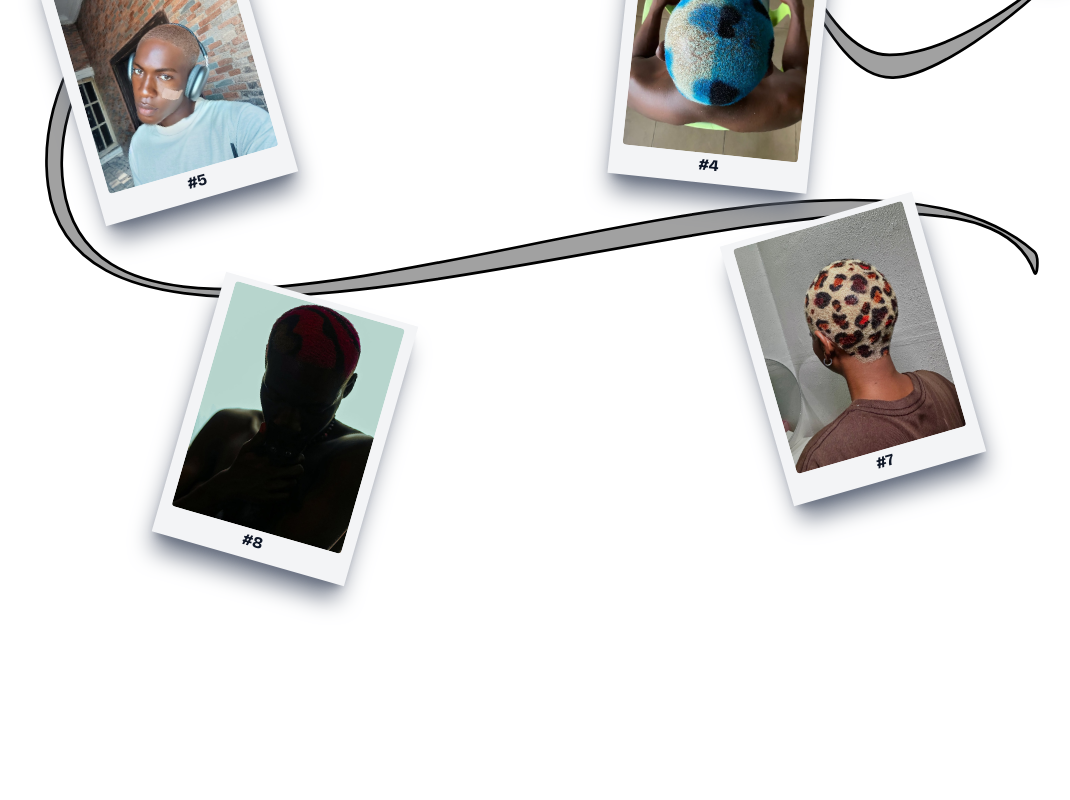
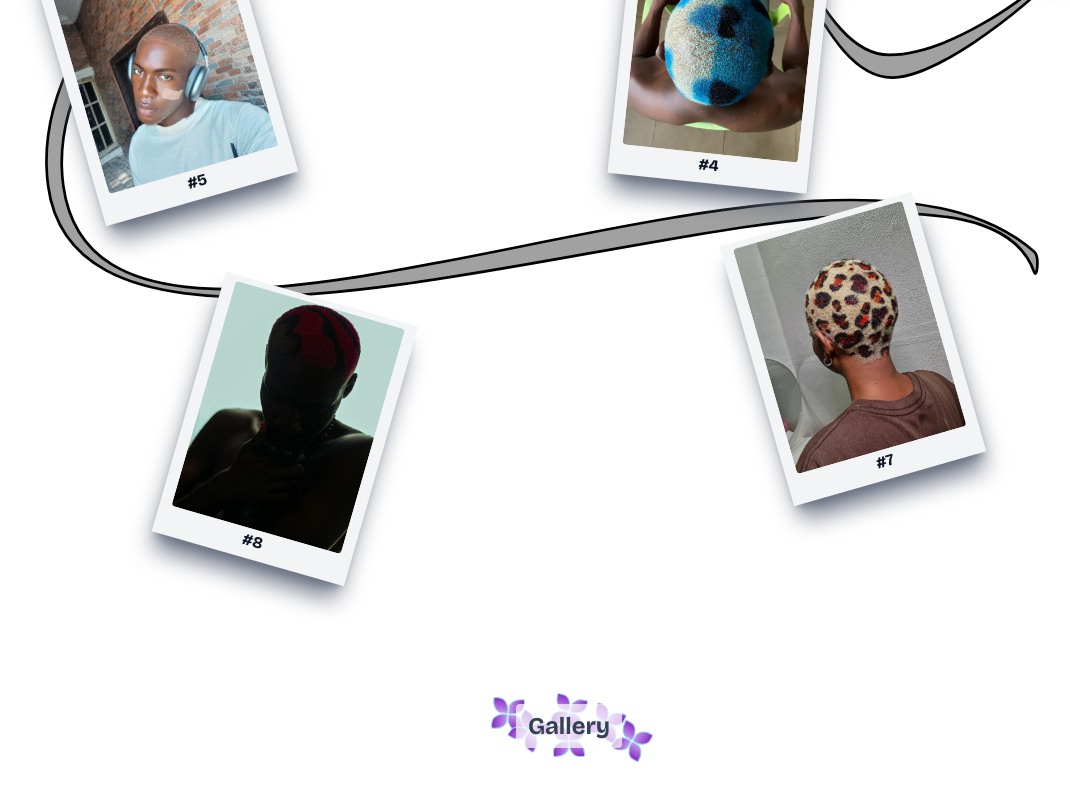
Before and after one commit to OkataMiracleDev/eti-hairstylist-portfolio, a Next.js app: page / in a window 1280 px wide. Shown: the part 1866-2666 px from the top of the page, without its empty margins (71-1141 px from the left). Before the commit the page ends 2500 px from the top, so only its background shows below. Built offline with nearby package versions, Linux system fonts and the light colour scheme; a web font is replaced by a local one.

Commit message:
feat(Home): add flower button component with animations
Add a new FlowerButton component with interactive animations and styles. The button is added to the Home page with a link to the Gallery section. Includes hover and active states with rotating flower petal animations.

```diff
--- a/app/globals.css
+++ b/app/globals.css
@@ -19,3 +19,246 @@
     background-position: -60px 0, -30px 30px;
   }
 } */
+
+/* Flower button */
+.btn {
+  height: 4em;
+  width: 12em;
+  display: flex;
+  align-items: center;
+  justify-content: center;
+  background: transparent;
+  border: 0px solid black;
+  cursor: pointer;
+}
+
+.wrapper {
+  height: 2em;
+  width: 8em;
+  position: relative;
+  background: transparent;
+  display: flex;
+  justify-content: center;
+  align-items: center;
+}
+
+.text {
+  font-weight: bold;
+  font-size: 1.5rem;
+  z-index: 1;
+  color: #364153;
+  padding: 4px 12px;
+  border-radius: 4px;
+  background: rgba(255, 255, 255, 0.7);
+  transition: all 0.5s ease;
+}
+
+.flower {
+  display: grid;
+  grid-template-columns: 1em 1em;
+  position: absolute;
+  transition: grid-template-columns 0.8s ease;
+}
+
+.flower1 {
+  top: -12px;
+  left: -13px;
+  transform: rotate(5deg);
+}
+
+.flower2 {
+  bottom: -5px;
+  left: 8px;
+  transform: rotate(35deg);
+}
+
+.flower3 {
+  bottom: -15px;
+  transform: rotate(0deg);
+}
+
+.flower4 {
+  top: -14px;
+  transform: rotate(15deg);
+}
+
+.flower5 {
+  right: 11px;
+  top: -3px;
+  transform: rotate(25deg);
+}
+
+.flower6 {
+  right: -15px;
+  bottom: -15px;
+  transform: rotate(30deg);
+}
+
+.petal {
+  height: 1em;
+  width: 1em;
+  border-radius: 40% 70% / 7% 90%;
+  background: linear-gradient(#8c2dc4, #c093ee);
+  border: 0.5px solid #96d1ec;
+  z-index: 0;
+  transition: width 0.8s ease, height 0.8s ease;
+}
+
+.two {
+  transform: rotate(90deg);
+}
+
+.three {
+  transform: rotate(270deg);
+}
+
+.four {
+  transform: rotate(180deg);
+}
+
+.btn:hover .petal {
+  background: linear-gradient(#c775f6, #c093ee);
+  border: 0.5px solid #96b4ec;
+}
+
+.btn:hover .flower {
+  grid-template-columns: 1.5em 1.5em;
+}
+
+.btn:hover .flower .petal {
+  width: 1.5em;
+  height: 1.5em;
+}
+
+.btn:active .text {
+  background: rgba(255, 255, 255, 0.4);
+}
+
+.btn:active div.flower1 {
+  animation: 15s linear 0s normal none infinite running flower1;
+}
+.btn:active .petal {
+  background: linear-gradient(#c775f6, #c093ee);
+  border: 0.5px solid #96b4ec;
+}
+
+.btn:active .flower {
+  grid-template-columns: 1.5em 1.5em;
+}
+
+.btn:active .flower .petal {
+  width: 1.5em;
+  height: 1.5em;
+}
+
+.btn:active .text {
+  background: rgba(255, 255, 255, 0.4);
+}
+
+.btn:hover div.flower1 {
+  animation: 15s linear 0s normal none infinite running flower1;
+}
+
+.btn:active div.flower1 {
+  animation: 15s linear 0s normal none infinite running flower1;
+}
+
+@keyframes flower1 {
+  0% {
+    transform: rotate(5deg);
+  }
+
+  100% {
+    transform: rotate(365deg);
+  }
+}
+
+.btn:hover div.flower2 {
+  animation: 13s linear 1s normal none infinite running flower2;
+}
+
+.btn:active div.flower2 {
+  animation: 13s linear 1s normal none infinite running flower2;
+}
+
+@keyframes flower2 {
+  0% {
+    transform: rotate(35deg);
+  }
+
+  100% {
+    transform: rotate(-325deg);
+  }
+}
+
+.btn:hover div.flower3 {
+  animation: 16s linear 1s normal none infinite running flower3;
+}
+
+.btn:active div.flower3 {
+  animation: 16s linear 1s normal none infinite running flower3;
+}
+
+@keyframes flower3 {
+  0% {
+    transform: rotate(0deg);
+  }
+
+  100% {
+    transform: rotate(360deg);
+  }
+}
+
+.btn:hover div.flower4 {
+  animation: 17s linear 1s normal none infinite running flower4;
+}
+
+.btn:active div.flower4 {
+  animation: 17s linear 1s normal none infinite running flower4;
+}
+
+@keyframes flower4 {
+  0% {
+    transform: rotate(15deg);
+  }
+
+  100% {
+    transform: rotate(375deg);
+  }
+}
+
+.btn:hover div.flower5 {
+  animation: 20s linear 1s normal none infinite running flower5;
+}
+
+.btn:active div.flower5 {
+  animation: 20s linear 1s normal none infinite running flower5;
+}
+
+@keyframes flower5 {
+  0% {
+    transform: rotate(25deg);
+  }
+
+  100% {
+    transform: rotate(-335deg);
+  }
+}
+
+.btn:hover div.flower6 {
+  animation: 15s linear 1s normal none infinite running flower6;
+}
+
+.btn:active div.flower6 {
+  animation: 15s linear 1s normal none infinite running flower6;
+}
+
+@keyframes flower6 {
+  0% {
+    transform: rotate(30deg);
+  }
+
+  100% {
+    transform: rotate(390deg);
+  }
+}
--- a/components/Home/Home.tsx
+++ b/components/Home/Home.tsx
@@ -3,6 +3,8 @@ import React from "react";
 import About from "./About/page";
 import Image from "next/image";
 import HomeGallery from "./HomeGallery/HomeGallery";
+import FlowerButton from "../flowerButton";
+import Link from "next/link";
 
 const Home = () => {
   return (
@@ -21,6 +23,9 @@ const Home = () => {
 
         <About />
         <HomeGallery />
+        <Link href="/" className="w-full mt-10 flex justify-center">
+          <FlowerButton text="Gallery" />
+        </Link>
       </div>
     </div>
   );
--- /dev/null
+++ b/components/flowerButton.tsx
@@ -0,0 +1,26 @@
+"use client";
+import React from "react";
+
+interface FlowerButtonProps {
+  text: string;
+  onClick?: () => void;
+}
+
+export default function FlowerButton({ text, onClick }: FlowerButtonProps) {
+  return (
+    <button className="btn" onClick={onClick}>
+      <div className="wrapper">
+        <p className="text">{text}</p>
+
+        {[...Array(6)].map((_, i) => (
+          <div className={`flower flower${i + 1}`} key={i}>
+            <div className="petal one"></div>
+            <div className="petal two"></div>
+            <div className="petal three"></div>
+            <div className="petal four"></div>
+          </div>
+        ))}
+      </div>
+    </button>
+  );
+}
```
